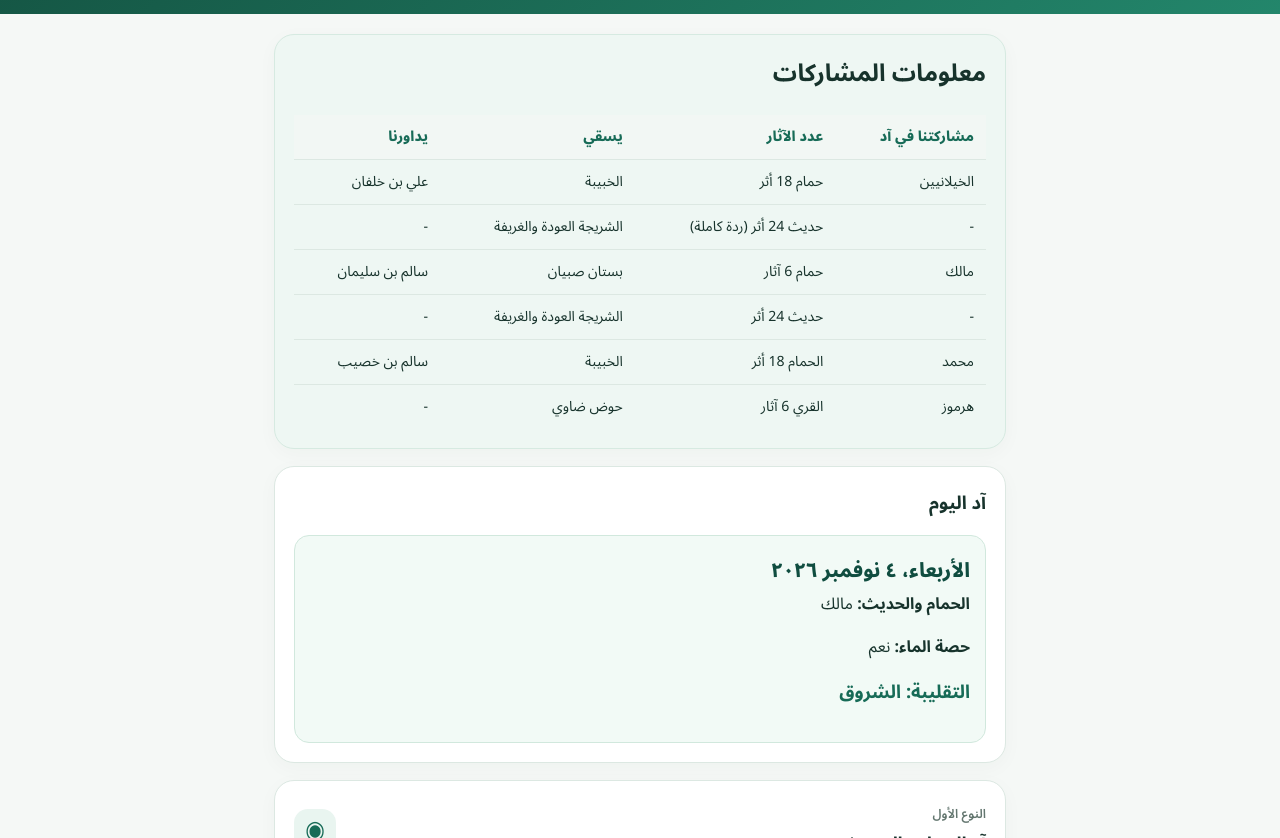
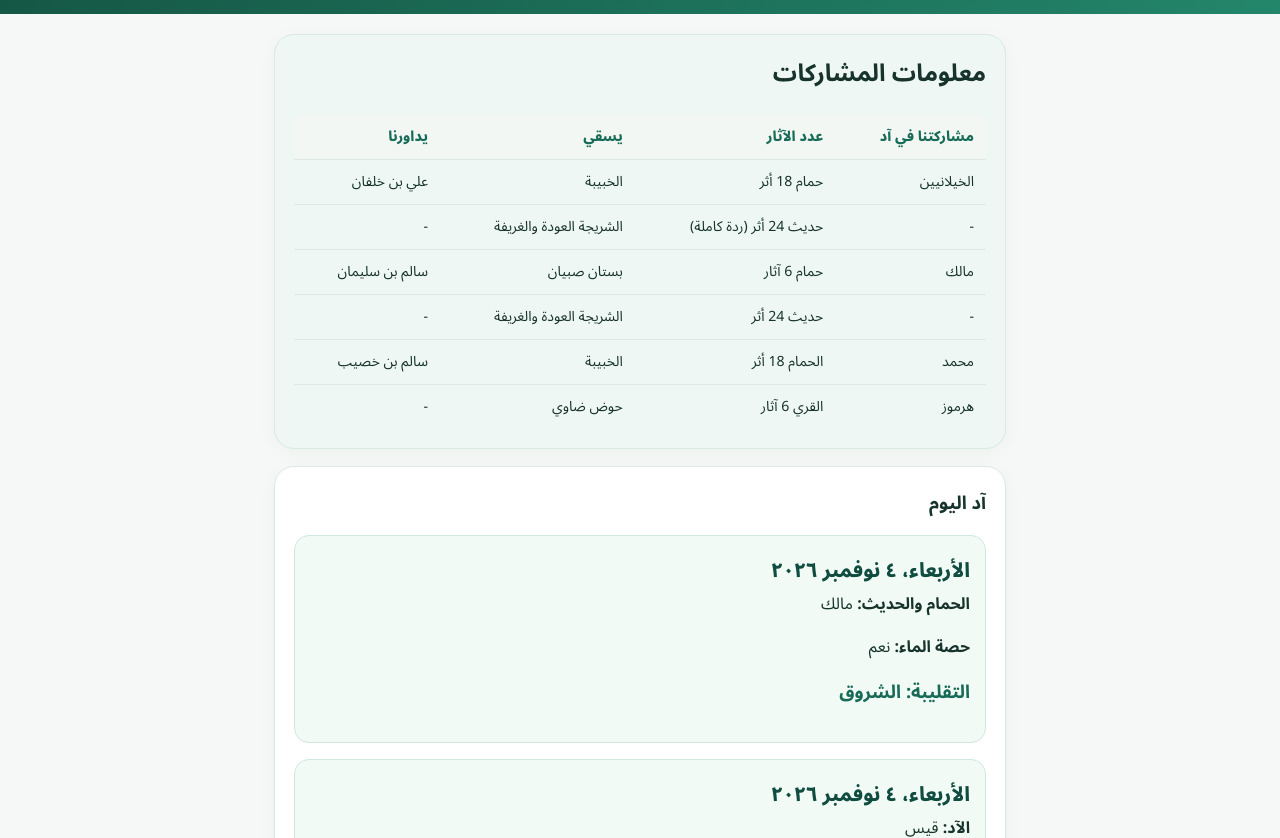
Before and after one commit to anwarhadhrami-spec/Athar, a plain HTML site: page index.html in a window 1280 px wide. Shown: the part 114-952 px from the top of the page. Drawn offline with Linux system fonts and the light colour scheme.

Commit message:
Refactor HTML structure for today ads section

```diff
--- a/index.html
+++ b/index.html
@@ -106,7 +106,13 @@
       <h2>آد اليوم</h2>
     </div>
 
-    <div id="today-ads"></div>
+    <div class="today-grid">
+
+      <div id="today-ads"></div>
+
+      <div id="qura-next"></div>
+
+    </div>
 
   </section>
 
@@ -133,7 +139,6 @@
     <div class="table-wrap" id="ham-schedule"></div>
 
   </section>
-
   <!-- آد القري -->
 
   <section class="share-card">
@@ -148,8 +153,6 @@
       <span class="water-icon" aria-hidden="true">◉</span>
 
     </div>
-
-    <div id="qura-next"></div>
 
     <div class="schedule-head">
       <h3>جدول الآد وحصص الماء</h3>
```
